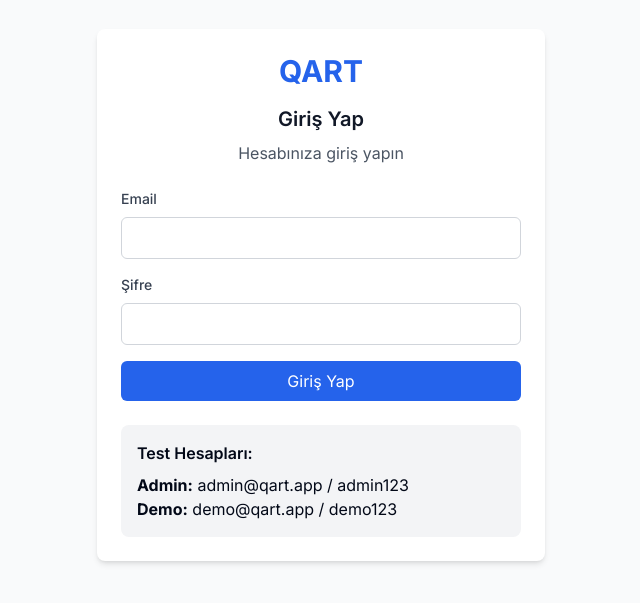
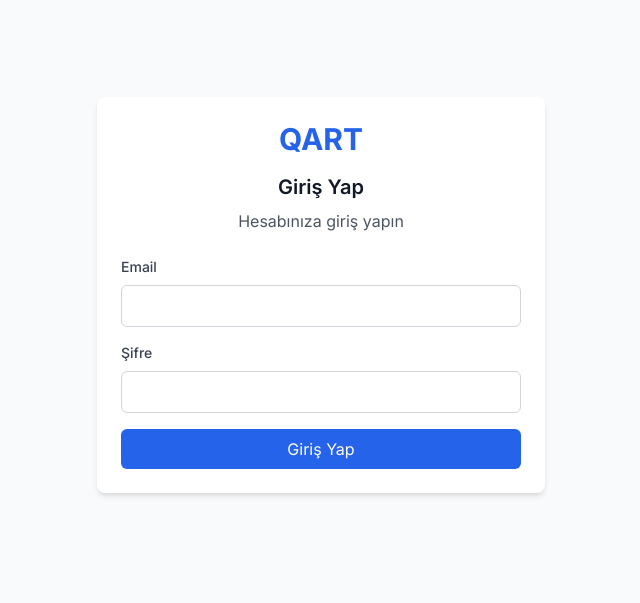
Before and after one commit to mizernaa/qart-nfc-production, a Next.js app: page /login in a window 1280 px wide. Shown: the part 105-708 px from the top of the page, without its empty margins (319-959 px from the left). Built offline with nearby package versions, Linux system fonts and the light colour scheme; no server answers.

Commit message:
🔒 Login sayfasından eski test hesapları kaldırıldı
- Admin ve demo hesap bilgileri artık görünmüyor
- Güvenlik için test bilgileri gizlendi
- Production için daha güvenli

Gerçek test hesapları:
- admin@qart.app / SecureAdmin2025!
- demo@qart.app / DemoUser2025!

```diff
--- a/app/login/LoginForm.tsx
+++ b/app/login/LoginForm.tsx
@@ -106,11 +106,6 @@ export default function LoginForm() {
         </button>
       </form>
 
-      <div className="mt-6 p-4 bg-gray-100 rounded-lg">
-        <h3 className="font-semibold mb-2">Test Hesapları:</h3>
-        <p><strong>Admin:</strong> admin@qart.app / admin123</p>
-        <p><strong>Demo:</strong> demo@qart.app / demo123</p>
-      </div>
     </div>
   )
 }
```
